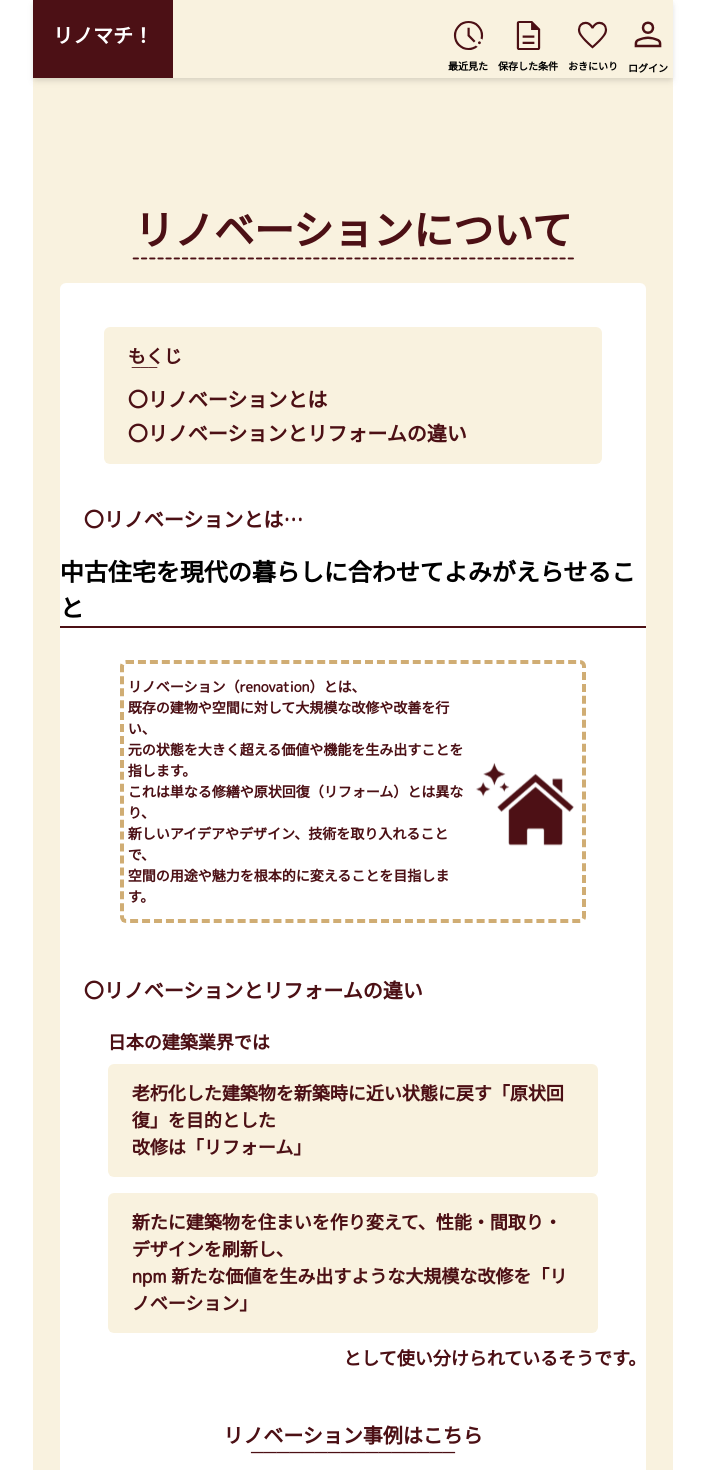
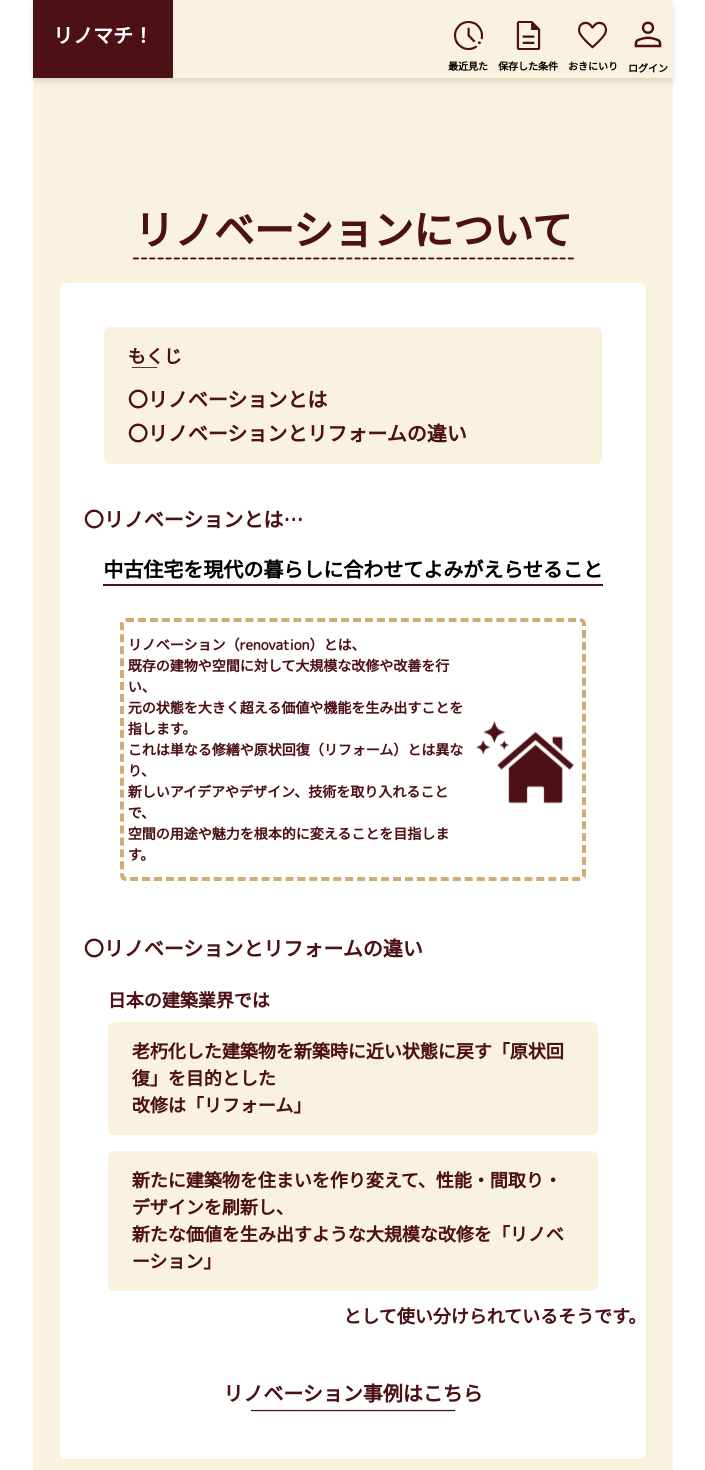
Before and after one commit to yama-chiiii/Rinomachi-Front, a Next.js app: page /description in a window 1280 px wide. Shown: the top 1470 px of the page, without its empty margins (287-992 px from the left). Built offline with nearby package versions, Linux system fonts and the light colour scheme; a web font is replaced by a local one.

Commit message:
fix :UIの微調整

```diff
--- a/src/app/description/page.tsx
+++ b/src/app/description/page.tsx
@@ -38,7 +38,7 @@ const Description = () => {
             {/* block クラス：要素をブロック要素として表示し、改行します。
                 inline クラス：要素をインライン要素として表示し、改行しません。
                 hidden クラス：指定された画面サイズでは<br>タグを非表示にします。 */}
-            <div className='mx-24 text-center lg:text-start lg:mx-0 mt-20 border-b-2 border-brown-dark text-md lg:text-2xl'>
+            <div className='mx-24 text-center lg:text-start lg:mx-0 mt-20 border-b-2 border-brown-dark text-md lg:text-xl'>
               <span className='block lg:inline'>
                 中古住宅を現代の暮らしに合わせて
               </span>
@@ -84,7 +84,7 @@ const Description = () => {
             <div className='px-24 py-16 text-sm lg:text-lg text-brown-dark'>
               新たに建築物を住まいを作り変えて、性能・間取り・デザインを刷新し、
               <br />
-              npm 新たな価値を生み出すような大規模な改修を「リノベーション」
+              新たな価値を生み出すような大規模な改修を「リノベーション」
             </div>
           </div>
           <div className='flex flex-row-reverse'>
@@ -93,9 +93,11 @@ const Description = () => {
             </div>
           </div>
           <div className='flex flex-col items-center mt-48 mb-36'>
-            <div className='text-brown-dark text-md lg:text-xl'>
-              リノベーション事例はこちら
-            </div>
+            <button className='text-brown-dark text-md lg:text-xl'>
+              <Link href="{/example}">
+                リノベーション事例はこちら
+              </Link>
+            </button>
             <div className='text-brown-dark -mt-8 lg:-mt-12 text-xs lg:text-lg font-black'>
               ────────────────
             </div>
--- a/src/app/example/page.tsx
+++ b/src/app/example/page.tsx
@@ -1,6 +1,12 @@
 const Example = () => {
     return (
-        <div></div>
+        <div className='w-full min-h-screen flex flex-col items-center font-mPlus text-border-brown-dark font-semibold '>
+            <div className='w-full lg:w-1/2 min-h-screen flex flex-col items-center bg-brown-light font-mPlus'>
+                <div className='mt-100'>
+                    ncrueiw
+                </div>
+            </div>
+        </div>
     )
 }
 
--- a/src/app/page.tsx
+++ b/src/app/page.tsx
@@ -18,14 +18,14 @@ export default function Home() {
         </div>
         <div className='w-full flex justify-center relative mt-64'>
           {/* 要修正 */}
-          <div className='absolute -top-44% right-12% lg:right-8% px-8 lg:px-12 py-20 lg:py-32 rounded-full text-center text-xs lg:text-lg bg-red-dark text-white'>
+          <div className='absolute -top-44% right-12% lg:right-8% px-8 lg:px-12 py-20 lg:py-30 rounded-full text-center text-xs lg:text-lg bg-red-dark text-white'>
             はじめての
             <br />
             人向け
           </div>
           <Link
             href={'/description'}
-            className='w-full mx-32 py-32 bg-brown text-2xl lg:text-5xl text-white text-center rounded-lg hover:bg-brown-hover'
+            className='w-full mx-32 py-40 bg-brown text-2xl lg:text-5xl text-white text-center rounded-lg hover:bg-brown-hover'
           >
             リノベーションとは？
           </Link>
@@ -63,7 +63,7 @@ export default function Home() {
               施設・家の例を見たい
             </div>
             <button className='mt-32 mb-12 lg:mx-40 px-32 lg:px-12 py-16 rounded-lg whitespace-nowrap bg-brown-dark text-white text-md'>
-              <Link href="/example" className="hover:text-brown">
+              <Link href={"/example"} className="hover:text-brown">
                 詳細を見る
               </Link>
             </button>
--- a/src/app/search/searchprice/page.tsx
+++ b/src/app/search/searchprice/page.tsx
@@ -1,5 +1,6 @@
 'use client'
 
+import Link from 'next/link'
 import Line from '@/app/component/Line'
 import Price from '@/app/component/Price'
 import { useRouter } from 'next/navigation'
@@ -44,7 +45,9 @@ export default function SearchLine() {
           onClick={handleSearch}
           className='my-20 mb-80 px-30 py-15 rounded bg-brown-dark text-white text-xl hover:text-brown'
         >
-          この条件で検索する
+          <Link href="/houseList">
+            この条件で検索する
+          </Link>
         </button>
       </div>
     </div>
--- a/src/app/signin/page.tsx
+++ b/src/app/signin/page.tsx
@@ -48,7 +48,7 @@ export default function Signin() {
   return (
     <div className='w-full min-h-screen flex justify-center bg-brown-light font-mPlus font-semibold'>
       <div className='w-full max-w-md p-8 rounded-lg shadow-md text-brown-dark'>
-        <h1 className='text-4xl lg:text-5xl text-bold mt-120 mb-8 text-center'>
+        <h1 className='text-4xl lg:text-5xl text-bold mt-120 lg:mt-60 mb-8 text-center'>
           リノマチ！
         </h1>
         <div className='text-xl lg:text-2xl text-opacity-75 mb-30 text-center'>
```
Also changed, not shown: src/app/save/page.tsx (renamed from save/page.tsx).
